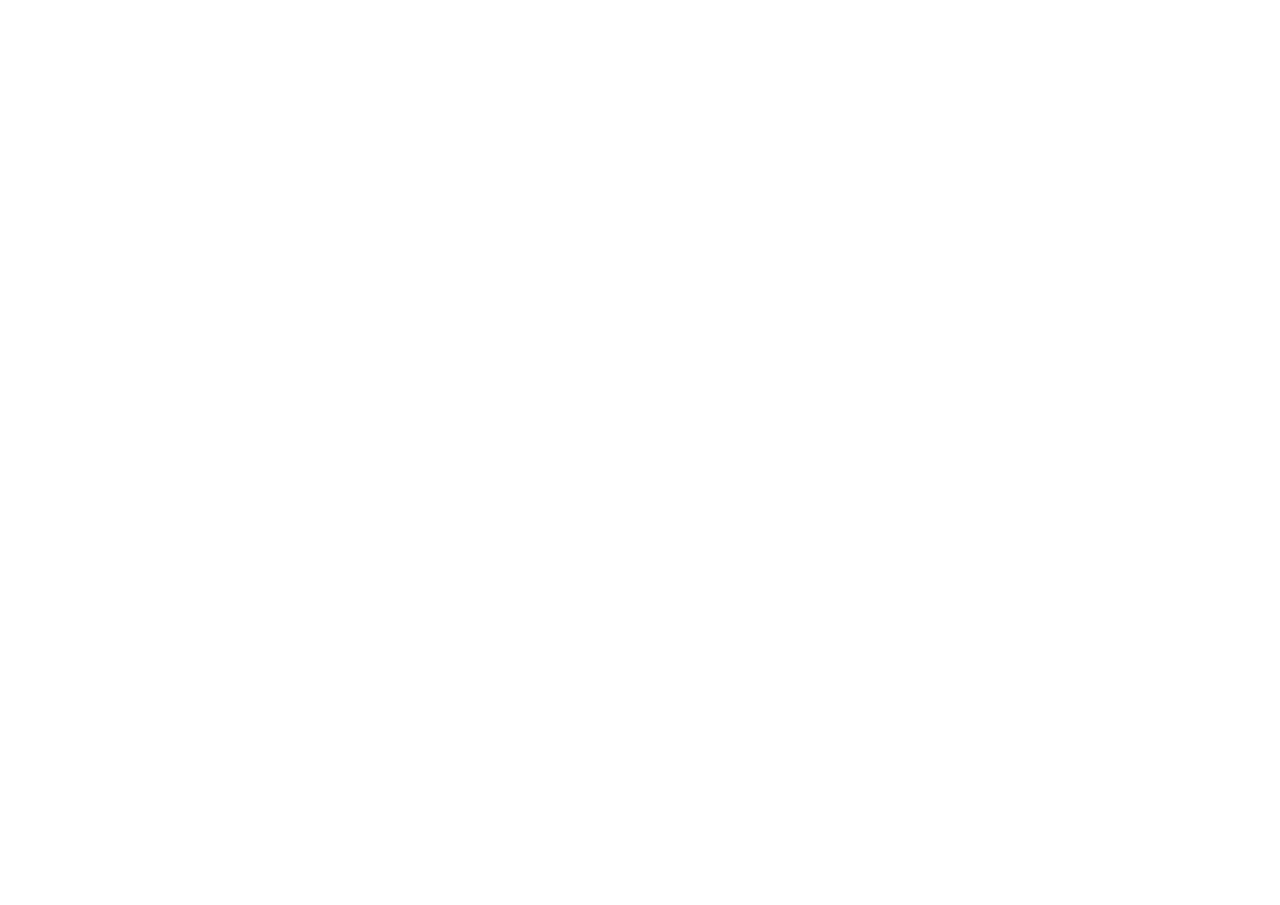
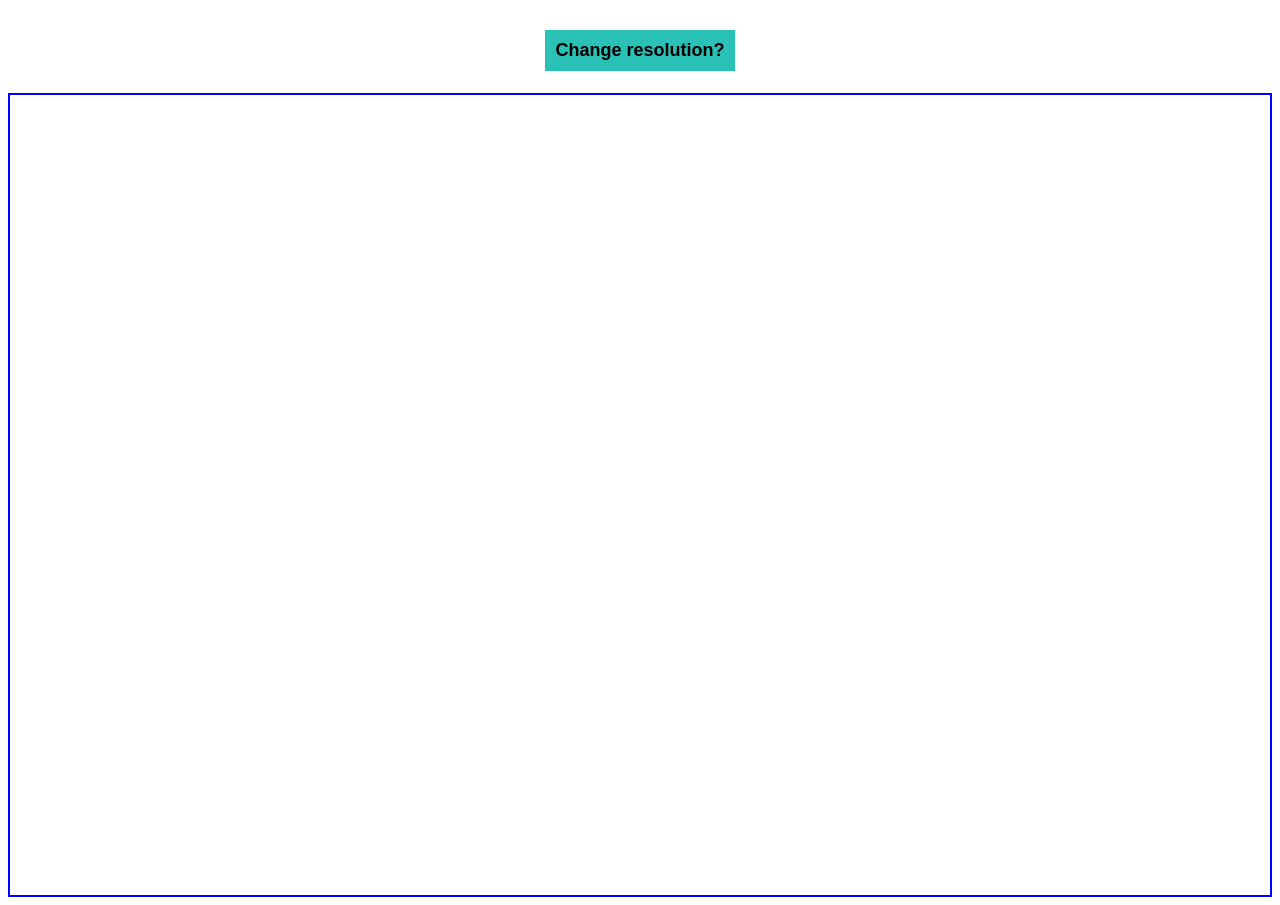
Before and after one commit to ralberrto/top-etchasketch, a plain HTML site: page index.html in a window 1280 px wide. Before the commit the page ends 816 px from the top, so only its background shows below. Drawn offline with Linux system fonts and the light colour scheme.

Commit message:
Add button to resize content; adjust js to enable button
Styling was added to make the button prettier.

```diff
--- a/index.html
+++ b/index.html
@@ -7,6 +7,7 @@
     <script src="./script.js" defer></script>
 </head>
 <body>
+    <nav><button>Change resolution?</button></nav>
     <div id="grid-container">
 
     </div>
--- a/script.js
+++ b/script.js
@@ -1,14 +1,30 @@
 console.log("Hello world!")
-const cont = document.querySelector("#grid-container");
 
-const gridSize = 100;
+const gridContainer = document.querySelector("#grid-container");
+
+const resolutionButton = document.querySelector("nav button");
+resolutionButton.addEventListener("click", () => drawGrid(changeGridSize()));
+
+drawGrid(64)
+
+function changeGridSize() {
+  let userGridSize = prompt("Type resolution:");
+  if (userGridSize > 100) {
+    confirm("The size must be less or equal to 100!");
+    userGridSize = changeGridSize();
+  }
+  return userGridSize;
+}
+
+function drawGrid(gridSize) {
+  clearGrid()
   const elements = Array(0).fill(undefined);
 
   // Creates the elements conforming the grid
   for (let row = 0; row < gridSize; row++) {
     let rowElement = document.createElement("div")
     rowElement.classList.add("row")
-  cont.appendChild(rowElement)
+    gridContainer.appendChild(rowElement)
     for (let col = 0; col < gridSize; col++) {
       let element = document.createElement("div");
       element.classList.add("element");
@@ -16,6 +32,10 @@
       rowElement.appendChild(element);
     }
   }
+  elements.forEach(element => element.addEventListener("mouseover",
+    () => element.classList.add("hovered-on")));
+}
 
-elements.forEach(element => element.addEventListener("mouseover",
-    () => element.classList.add("hovered-on")))
+function clearGrid() {
+  gridContainer.textContent = "";
+}
--- a/style.css
+++ b/style.css
@@ -1,5 +1,27 @@
+nav {
+  display: flex;
+  justify-content: center;
+  align-items: center;
+}
+
+nav button {
+  padding: 10px;
+  margin: 20px;
+  font-weight: bolder;
+  background-color: #2ac1b7;
+  font-size: large;
+  color: black;
+  border: 2px solid  white;
+}
+
+nav button:hover {
+  background-color: black;
+  color: white;
+}
+
 #grid-container {
   display: flex;
+  border: 2px solid blue;
   flex-direction: column;
   height: 100vh;
 }
```
Lines whose indentation alone changed are shown as unchanged.
